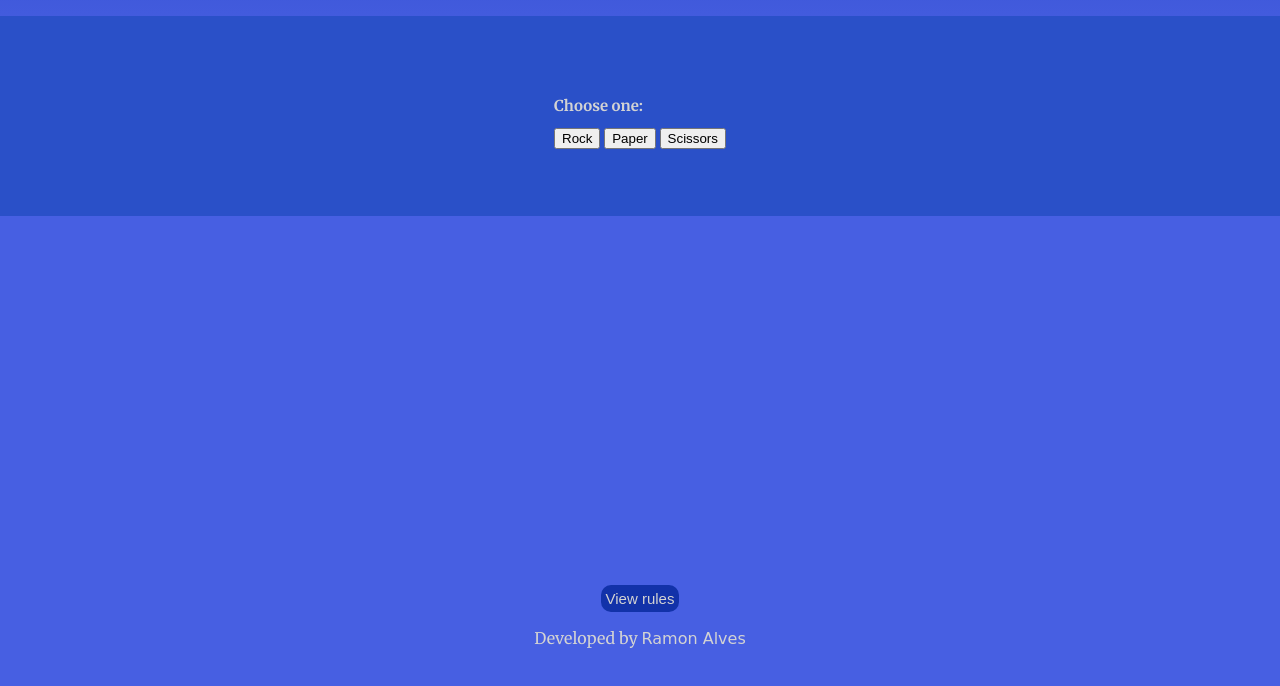
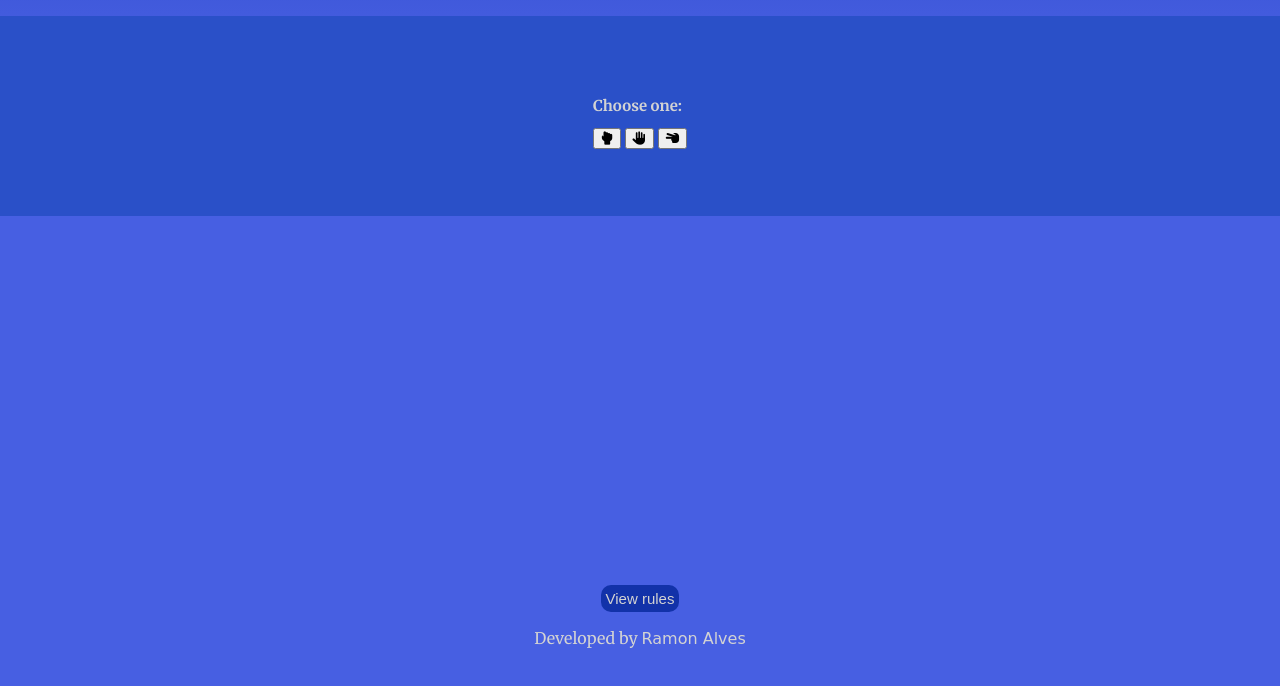
Before and after one commit to RamonVeirone/Rock-Paper-Scissors-Project, a plain HTML site: page index.html in a window 1280 px wide. Shown: the part 104-790 px from the top of the page. Drawn offline with Linux system fonts and the light colour scheme; a web font is replaced by a local one.

Commit message:
✨ feat: adiciona ícones aos botões

```diff
--- a/index.html
+++ b/index.html
@@ -21,9 +21,9 @@
     <header>
       <div id="choices">
         <h2>Choose one:</h2>
-        <button id="rock">Rock</button>
-        <button id="paper">Paper</button>
-        <button id="scissors">Scissors</button>
+        <button id="rock"><i class="fa-solid fa-hand-back-fist"></i></button>
+        <button id="paper"><i class="fa-solid fa-hand"></i></button>
+        <button id="scissors"><i class="fa-solid fa-hand-scissors"></i></button>
       </div>
     </header>
     <footer>
```
